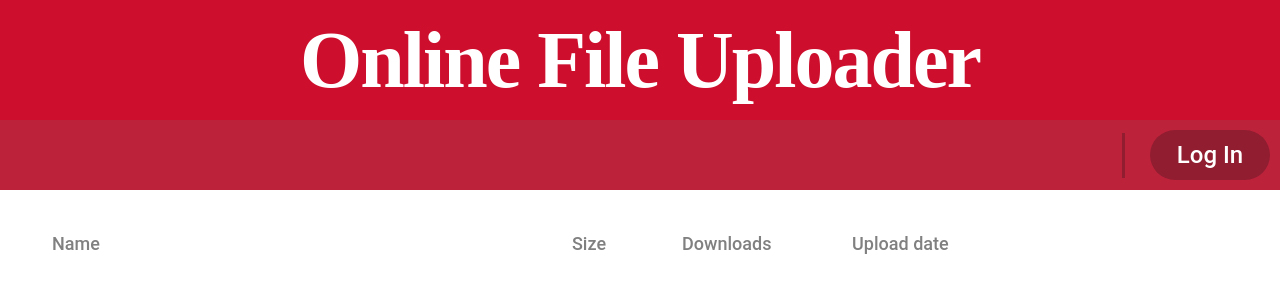
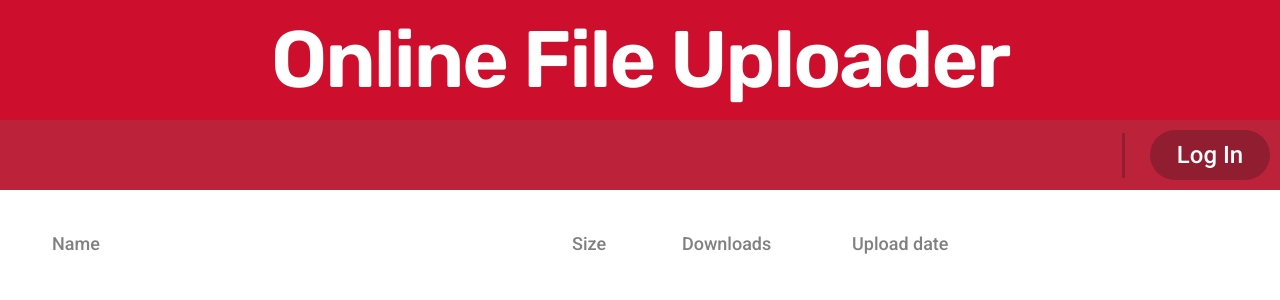
Before and after one commit to DaniilKhortov/file_exchanger_KhortovDP, a Python web app: template app/templates/index.html in a window 1280 px wide. Shown: the top 300 px of the page. Run offline with Jinja, Linux system fonts and the light colour scheme; the template is opened without the code that fills it, so the values that code supplies are empty.

Commit message:
fonts fix

```diff
--- a/app/static/css/style.css
+++ b/app/static/css/style.css
@@ -1,5 +1,5 @@
-
-
+@import url('https://fonts.googleapis.com/css2?family=Roboto:ital,wght@0,100;0,300;0,400;0,500;0,700;0,900;1,100;1,300;1,400;1,500;1,700;1,900&display=swap');
+@import url('https://fonts.googleapis.com/css2?family=Rubik:ital,wght@0,300..900;1,300..900&display=swap');
 
 a {
     text-decoration: none;
```
